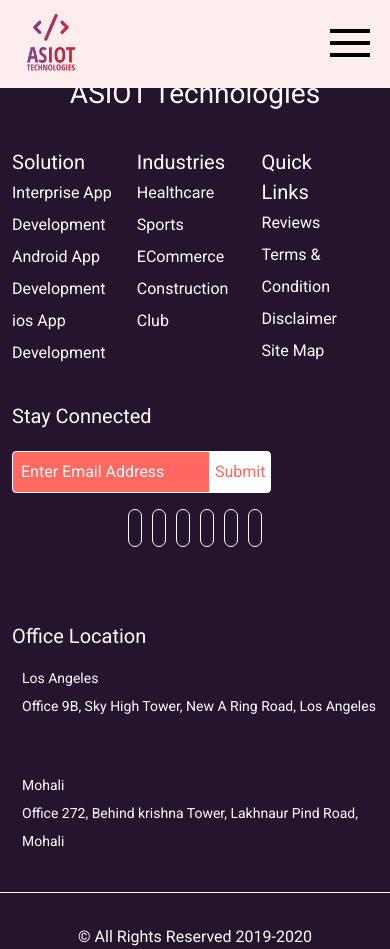
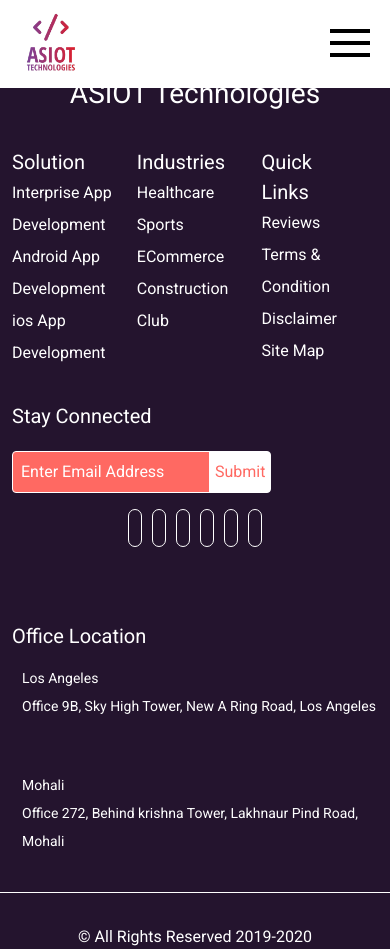
Before and after one commit to asiotadmin/ASIOT-Website, a React (Create React App) app: page /Contact in a window 390 px wide. Built offline with nearby package versions, Linux system fonts and the light colour scheme.

Commit message:
Css changes

```diff
--- a/src/index.css
+++ b/src/index.css
@@ -42,7 +42,7 @@
 .sec-heading{text-align:center;font-size:40px;padding:1.5em 0;margin:0}
 .mainMenu a:last-child:hover{color:#fff!important}
 p{font-family:'Roboto',sans-serif;color:#717171;line-height:1.5;text-align:justify}
-#topHeader{padding:1em 4em;font-family:'Roboto',sans-serif;background:#fdedec;position:fixed!important;top:0!important;margin:0;z-index:999999;width:100%}
+#topHeader{padding:1em 4em;font-family:'Roboto',sans-serif;background:#fff;position:fixed!important;top:0!important;margin:0;z-index:999999;width:100%}
 #topInfo{padding:0;margin-top:10px;text-align:right;color:#2E2E2E}
 #topInfo li{list-style-type:none;display:inline}
 #topInfo li:last-child{padding-left:21px}
@@ -54,7 +54,7 @@
 .mainMenu a{padding:15px 0;margin-left:35px;font-size:20px;text-decoration:none;font-weight:500;color:#2E2E2E;position:relative;-webkit-transition:all .3s ease-in-out;transition:all .3s ease-in-out}
 .mainMenu a:hover,.mainMenu a:focus{color:#24142e}
 .mainMenu a:not(:last-child):hover:after,.mainMenu a:not(:last-child):focus:after{width:100%;left:0}
-.mainMenu a:after{top:40px;content:"";display:block;height:2px;left:50%;position:absolute;width:0;background:#24142e;-webkit-transition:width .3s ease 0s,left .3s ease 0;transition:width .3s ease 0s,left .3s ease 0}
+.mainMenu a:after{background: #24142e;content: "";display: block;height: 2px;left: 50%;position: absolute;top: 40px;transition: width .3s ease 0s,left .3s ease 0s;width: 0;}
 .mainMenu a:first-child{margin:0}
 .mainMenu a:last-child{border:2px solid #24142e;padding:8px 16px!important;font-size:17px;border-radius:20px;text-align:center;color:#24142e}
 .mainMenu a:last-child:hover,.mainMenu a:last-child:focus{background-color:#24142e;color:#fff}
@@ -105,7 +105,7 @@
 footer ul li{list-style-type:none;padding:0;line-height:2}
 footer .footer-cat{font-size:20px}
 .footer-cat-links a{color:#fff;text-decoration:none;position:relative}
-.footer-cat-links a:after{top:21px;content:"";display:block;height:2px;left:50%;position:absolute;width:0;background:#fff;-webkit-transition:width .3s ease 0s,left .3s ease 0;transition:width .3s ease 0s,left .3s ease 0}
+.footer-cat-links a:after{background: #fff;content: "";display: block;height: 2px;left: 50%;position: absolute;top: 21px;transition: width .3s ease 0s,left .3s ease 0s;width: 0;}
 .footer-cat-links a:hover:after,.footer-cat-links a:focus:after{width:100%;left:0}
 footer #subscribe{margin:20px 0 30px}
 input#subscriber-email{outline:none;padding:8px;background:#ff6962;border:1px solid #fff;color:#fff;border-radius:4px 0 0 4px}
@@ -151,7 +151,7 @@
 #development-img img{height:290px}
 #topHeader{position:relative;padding-bottom:0}
 #topHeader .logo{position:absolute;color:#fff;z-index:2;top:0;padding-top:.5em;font-size:40px;left:0;padding-left:1em}
-.mainMenu{position:absolute;top:0;right:0;background-color:#fdedec;width:100%;padding:1em 2em 2em;z-index:1;margin:0;-webkit-transition:all 1s ease-in-out;transition:all 1s ease-in-out}
+.mainMenu{position:absolute;top:0;right:0;background-color:#fff;width:100%;padding:1em 2em 2em;z-index:1;margin:0;-webkit-transition:all 1s ease-in-out;transition:all 1s ease-in-out}
 .logo img{height:60px;margin-top: -12px;}
 .mainMenu.active{padding-top:5em}
 .mainMenu a{display:list-item;text-align:right;width:100%;list-style-type:none;margin:0;color:#fff;pointer-events:none;line-height:0;padding:0 2em 0 0;opacity:0;visibility:hidden;-webkit-transition:all .6s ease-in-out;transition:all .6s ease-in-out}
```
Also changed, not shown: public/logo192.png (deleted), public/logo512.png (deleted).
